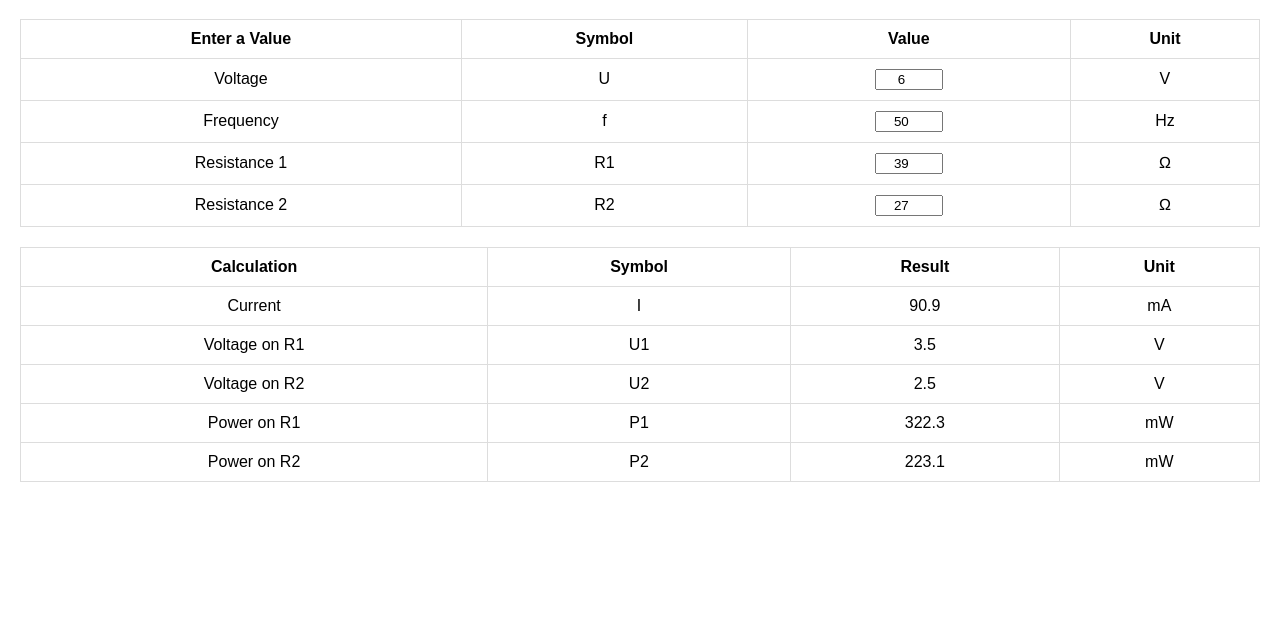
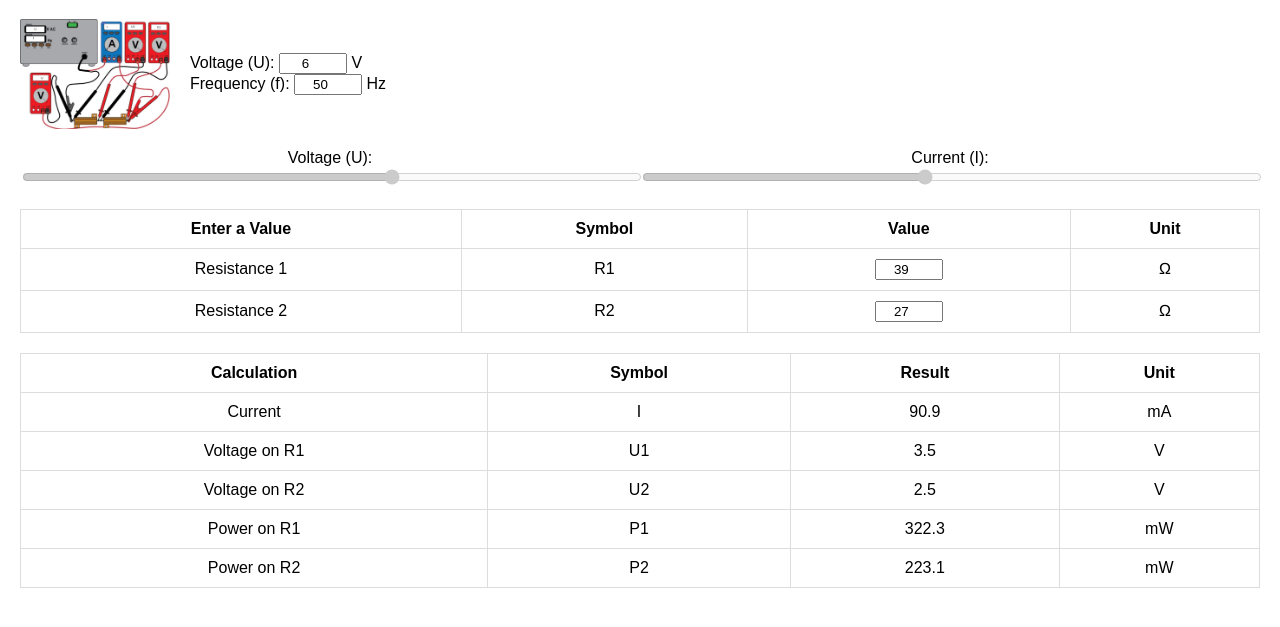
Before and after one commit to Bhagya-tech-2024/Websites, a plain HTML site: page index.html in a window 1280 px wide. Shown: the part 61-688 px from the top of the page. Drawn offline with Linux system fonts and the light colour scheme.

Commit message:
updates done

```diff
--- a/index.html
+++ b/index.html
@@ -29,28 +29,61 @@
       color: red;
       font-weight: bold;
     }
+    .power-source {
+      display: flex;
+      align-items: center;
+      margin-bottom: 20px;
+    }
+    .power-source img {
+      width: 150px;
+      height: auto;
+      margin-right: 20px;
+    }
+    .meters {
+      display: flex;
+      justify-content: space-between;
+      margin-bottom: 20px;
+    }
+    .meter {
+      flex: 1;
+      text-align: center;
+    }
+    .meter input[type="range"] {
+      width: 100%;
+    }
   </style>
 </head>
 <body>
   <h1>Electrical Calculation Tool</h1>
+
+  <!-- Power Source Section -->
+  <div class="power-source">
+    <img src="meter.jpg" alt="Power Source">
+    <div>
+      <div>Voltage (U): <input id="u" type="number" value="6"> V</div>
+      <div>Frequency (f): <input id="f" type="number" value="50"> Hz</div>
+    </div>
+  </div>
+
+  <!-- Voltage and Current Meters -->
+  <div class="meters">
+    <div class="meter">
+      <label for="voltage-meter">Voltage (U):</label><br>
+      <input id="voltage-meter" type="range" min="0" max="10" value="6" disabled>
+    </div>
+    <div class="meter">
+      <label for="current-meter">Current (I):</label><br>
+      <input id="current-meter" type="range" min="0" max="200" value="91" disabled>
+    </div>
+  </div>
+
+  <!-- Input Table -->
   <table>
     <tr>
       <th>Enter a Value</th>
       <th>Symbol</th>
       <th>Value</th>
       <th>Unit</th>
-    </tr>
-    <tr>
-      <td>Voltage</td>
-      <td>U</td>
-      <td><input id="u" type="number" value="6"></td>
-      <td>V</td>
-    </tr>
-    <tr>
-      <td>Frequency</td>
-      <td>f</td>
-      <td><input id="f" type="number" value="50"></td>
-      <td>Hz</td>
     </tr>
     <tr>
       <td>Resistance 1</td>
@@ -66,6 +99,7 @@
     </tr>
   </table>
 
+  <!-- Calculation Results Table -->
   <table>
     <tr>
       <th>Calculation</th>
@@ -126,6 +160,10 @@
       document.getElementById("p1").textContent = P1.toFixed(1);
       document.getElementById("p2").textContent = P2.toFixed(1);
 
+      // Update meters
+      document.getElementById("voltage-meter").value = U;
+      document.getElementById("current-meter").value = Math.min(I, 200);
+
       // Highlight overload condition
       document.getElementById("i").className = I > 200 ? "overload" : "";
     }
```
Also changed, not shown: meter.jpg (added).
